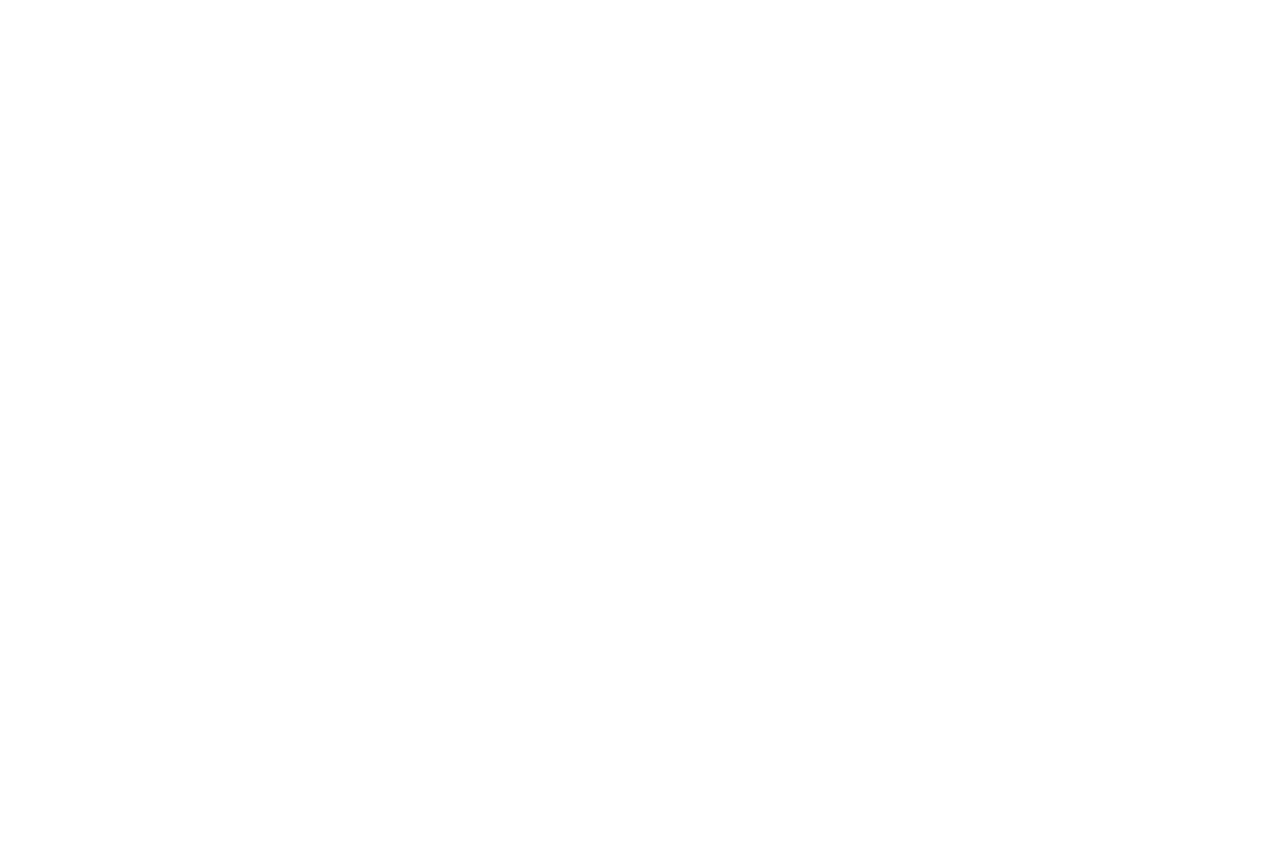
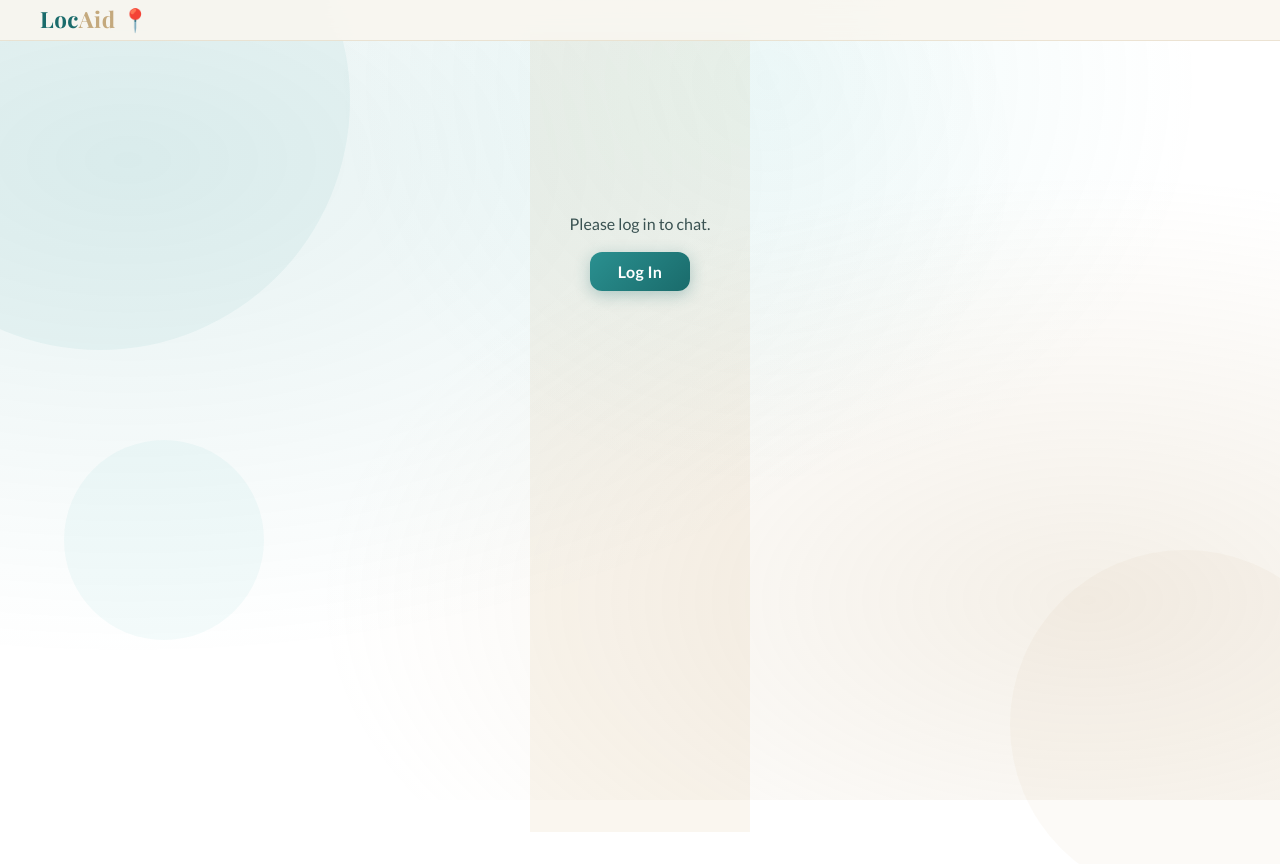
Before and after one commit to MacklinHill1/neighborhood-help-app, a React (Vite) app in the folder LocAid/: page /chat in a window 1280 px wide. Before the commit this address had no page. Before the commit the page ends 800 px from the top, so only its background shows below. Built offline with nearby package versions, Linux system fonts and the light colour scheme.

Commit message:
Added messages button to homepage

```diff
--- a/LocAid/src/App.jsx
+++ b/LocAid/src/App.jsx
@@ -24,6 +24,7 @@ function App() {
         <Route path="/user/:id" element={<ViewProfile />} />
 
         {/* Fixed: Removed the crashing supabase.auth.user() call */}
+        <Route path="/chat" element={<Chat />} />
         <Route path="/chat/:id" element={<Chat />} />
       </Routes>
     </Router>
--- a/LocAid/src/frontend/Chat.jsx
+++ b/LocAid/src/frontend/Chat.jsx
@@ -186,7 +186,21 @@ export default function Chat() {
 
   // --- Render ---
 
-  if (authLoading) return null;
+  if (authLoading) return (
+  <div className="homepage">
+    <div className="bg-shape bg-shape-1" />
+    <div className="bg-shape bg-shape-2" />
+    <div className="bg-shape bg-shape-3" />
+    <nav className="nav">
+      <div className="nav-brand" onClick={() => navigate('/')} style={{ cursor: 'pointer' }}>
+        Loc<span>Aid</span> 📍
+      </div>
+    </nav>
+    <div className="profile-page" style={{ textAlign: 'center', paddingTop: '180px' }}>
+      <p style={{ fontFamily: 'Lato, sans-serif', color: 'var(--text-mid)' }}>Loading...</p>
+    </div>
+  </div>
+);
 
   if (!currentUser) {
     return (
--- a/LocAid/src/frontend/Homepage.jsx
+++ b/LocAid/src/frontend/Homepage.jsx
@@ -105,6 +105,7 @@ export default function Homepage() {
               <button className="btn-primary-hero" onClick={() => navigate('/board')}>
                 📋 Help Board
               </button>
+              <button className="btn-signup" onClick={() => navigate('/chat')}>💬 Messages</button>
               <button className="btn-secondary-hero" onClick={() => navigate('/profile')}>
                 ✏️ Edit Profile
               </button>
```
